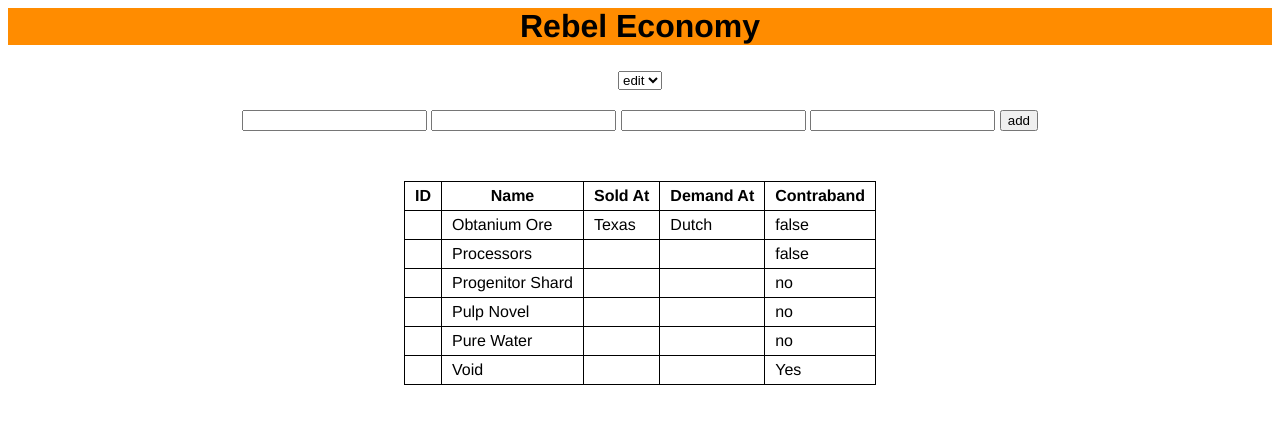
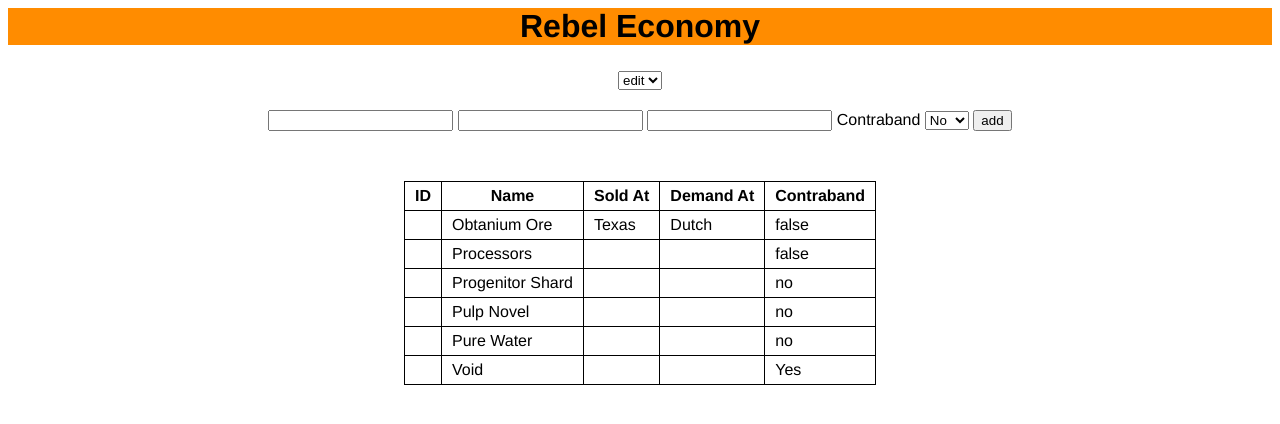
Before and after one commit to RichardCalata/rebelGalaxyEconomy, a plain HTML site: page index.html in a window 1280 px wide. Drawn offline with Linux system fonts and the light colour scheme.

Commit message:
changed contraband input to select type

```diff
--- a/index.html
+++ b/index.html
@@ -31,8 +31,11 @@
                 <input type="text" id="goods-sold" >
             <label for="goods-bought"></label>
                 <input type="text" id="goods-bought" >
-            <label for="goods-contraband"></label>
-                <input type="text" id="goods-contraband" >
+            <label for="goods-contraband">Contraband</label>
+            <select name="contraband" id="goods-contraband">
+                <option value="No">No</option>
+                <option value="Yes">Yes</option>
+            </select>
             <input type="submit" value="add" onclick="updateGoods()" id="submit">
         </form>
 
```
